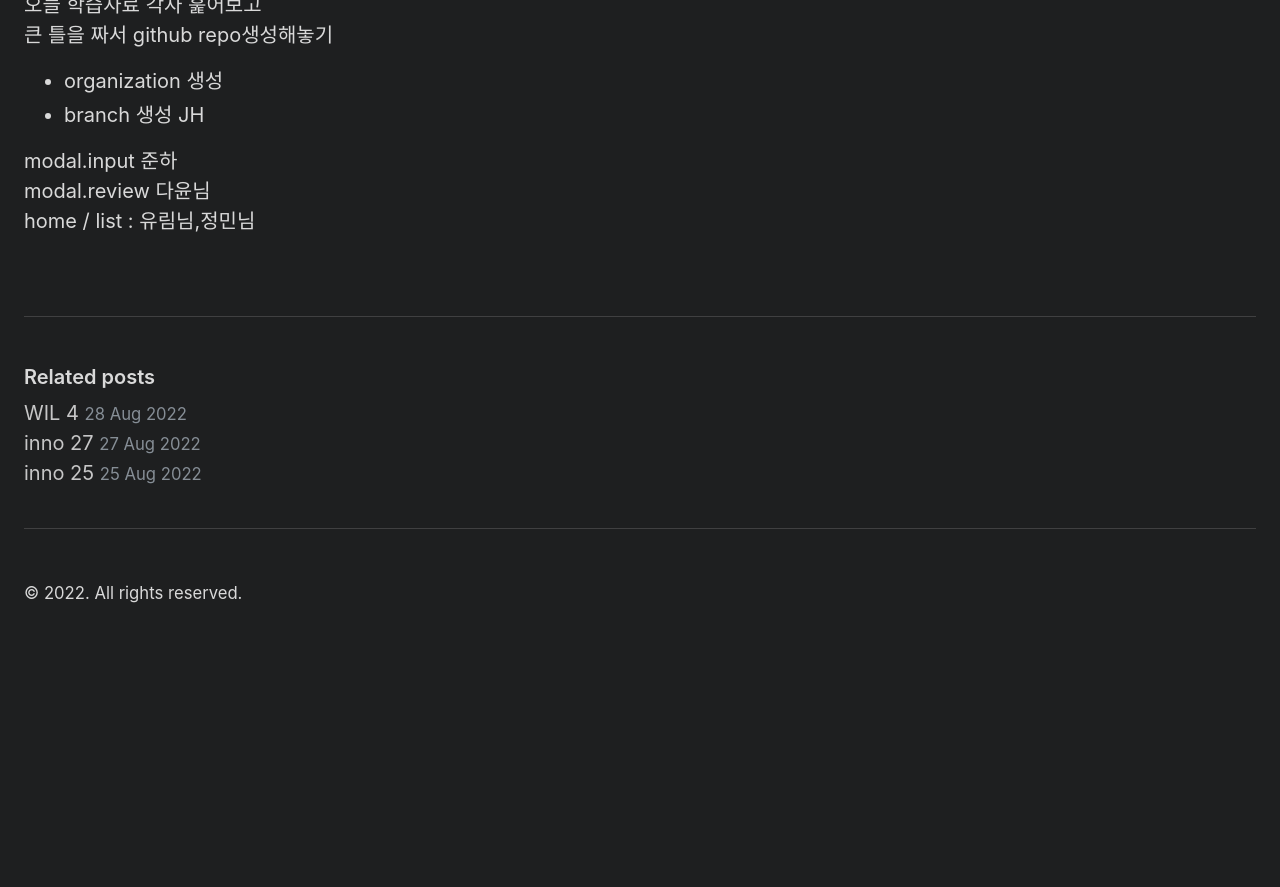
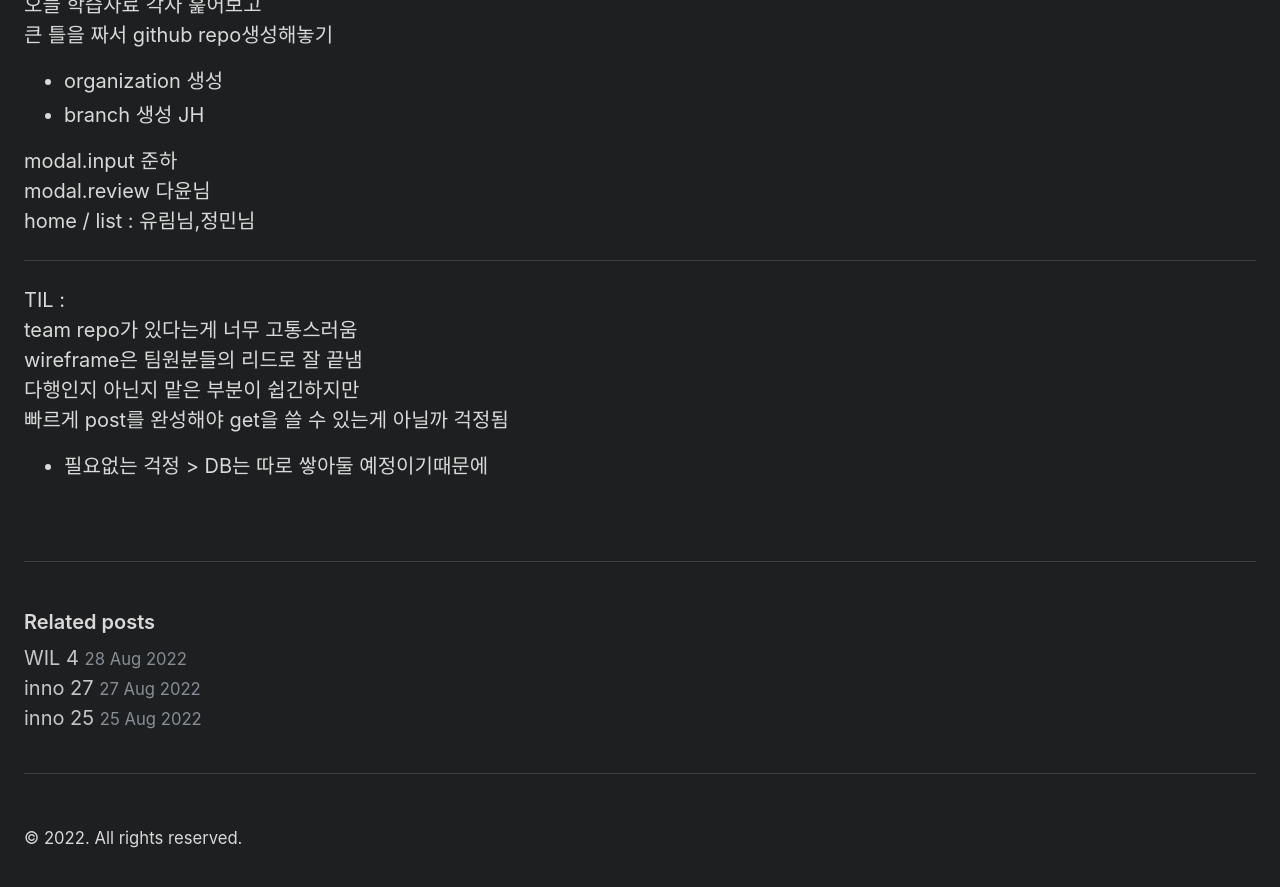
Before and after one commit to Dev-Dotoli/dev-dotoli.github.com, a Jekyll site: the page built from _posts/2022-08-26-inno-26.md, in a window 1280 px wide and 900 px high, scrolled down 2367 px. Shown: the top 887 px of the window. Built offline with Jekyll 4.4.1, drawn with Linux system fonts in a browser that asks for light colours; before the commit the page ends 3022 px from its top, so only the background shows below that.

```diff
--- a/_posts/2022-08-26-inno-26.md
+++ b/_posts/2022-08-26-inno-26.md
@@ -95,3 +95,13 @@ url
 modal.input 준하<br>
 modal.review 다윤님<br>
 home / list : 유림님,정민님
+
+---
+
+TIL :<br>
+team repo가 있다는게 너무 고통스러움 <br>
+wireframe은 팀원분들의 리드로 잘 끝냄<br>
+다행인지 아닌지 맡은 부분이 쉽긴하지만<br>
+빠르게 post를 완성해야 get을 쓸 수 있는게 아닐까 걱정됨<br>
+
+- 필요없는 걱정 > DB는 따로 쌓아둘 예정이기때문에
```
Also changed, not shown: _posts/2022-08-23-inno-23.md (+4 -0 lines), _posts/2022-08-24-inno-24.md (+6 -1 lines), _posts/2022-08-25-inno-25.md (+11 -0 lines).
